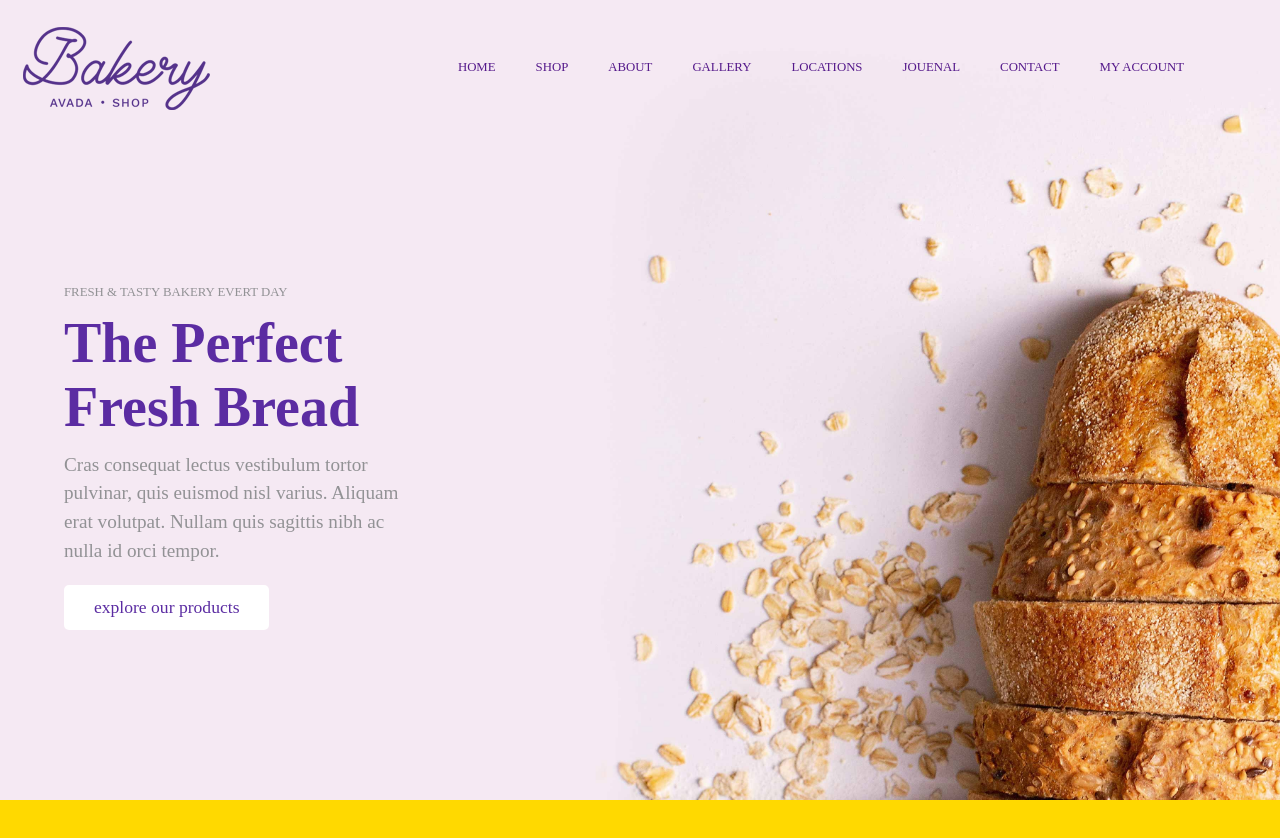
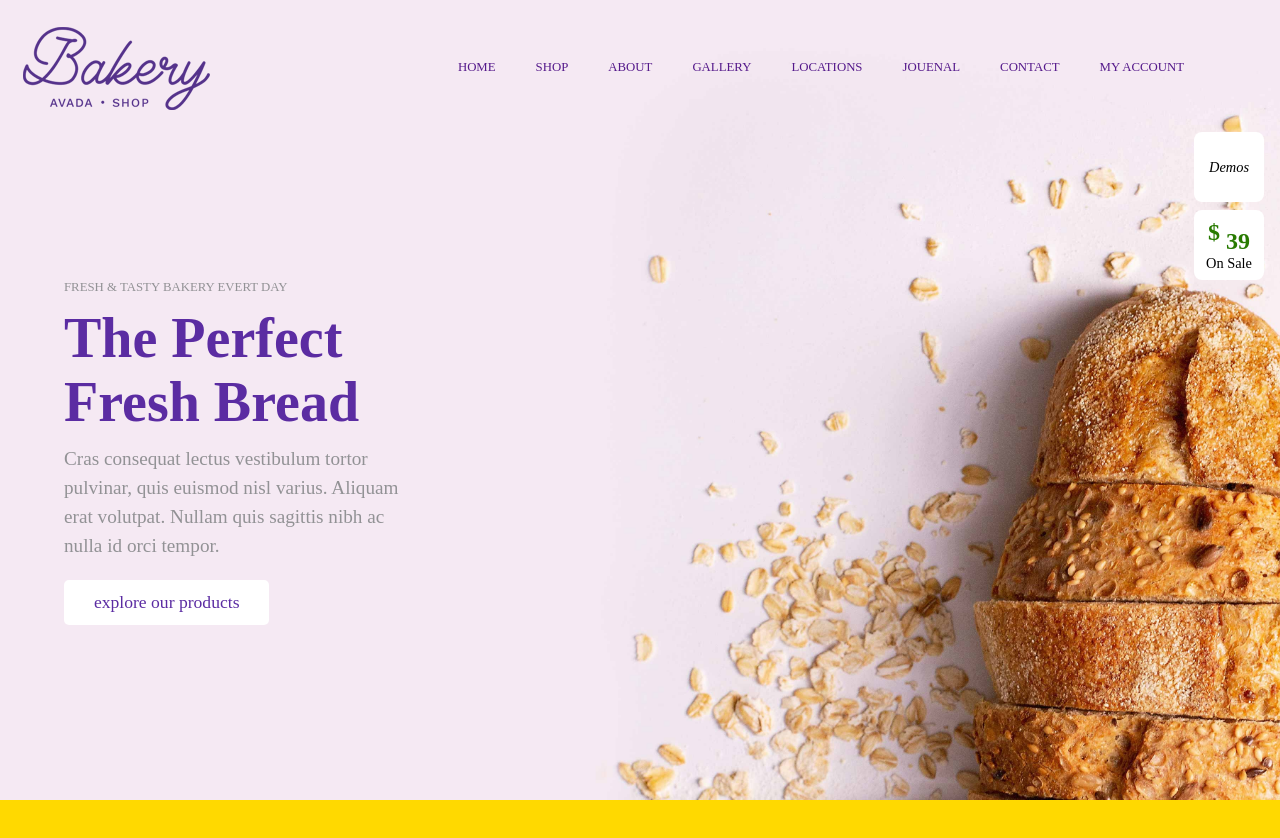
Before and after one commit to Frampolz/proj-html-vuejs, a Vue app: page / in a window 1280 px wide. Shown: the top 838 px of the page. Built offline with nearby package versions, Linux system fonts and the light colour scheme; the HTML template or start-up script is replaced by a standard one.

Commit message:
add side-box

```diff
--- a/src/assets/scss/partials/variables.scss
+++ b/src/assets/scss/partials/variables.scss
@@ -1,3 +1,4 @@
 /* color */
 $purple: #5b2ca2;
-$lightGrey: #929295
+$lightGrey: #929295;
+$green: #287a00;
--- a/src/components/Header.vue
+++ b/src/components/Header.vue
@@ -5,6 +5,15 @@
         <img src="../assets/img/avada-bakery-logo.png" alt="" />
       </div>
       <HeaderMenu />
+    </div>
+    <div class="header-mid d-flex">
+      <div class="header-mid-box d-flex">
+        <i class="fas fa-archive"><p>demos</p></i>
+      </div>
+      <div class="header-mid-box d-flex prize">
+        <p><span>$</span> 39</p>
+        <h3>on sale</h3>
+      </div>
     </div>
     <div class="header-bot d-flex">
       <div class="inner-header-bot">
@@ -45,10 +54,52 @@ export default {
     justify-content: space-between;
     padding: 1em;
   }
+  .header-mid {
+    width: 100%;
+    flex-direction: column;
+    align-items: flex-end;
+    padding: 0 1em;
+    .header-mid-box {
+      width: 70px;
+      height: 70px;
+      justify-content: center;
+      align-items: center;
+      text-align: center;
+      border-radius: 8px;
+      background-color: white;
+      &:first-of-type {
+        margin-bottom: 0.5em;
+      }
+      .fa-archive {
+        font-size: 1.5em;
+        p {
+          font-size: 0.6em;
+          font-weight: normal;
+          text-transform: capitalize;
+        }
+      }
+    }
+    .prize {
+      flex-direction: column;
+      p {
+        color: $green;
+        font-size: 1.5em;
+        font-weight: bold;
+        span {
+          vertical-align: super;
+        }
+      }
+      h3 {
+        font-size: 0.9em;
+        font-weight: normal;
+        text-transform: capitalize;
+      }
+    }
+  }
   .header-bot {
     height: 80%;
     width: 90%;
-    align-items: center;
+
     .inner-header-bot {
       width: 30%;
       h1 {
```
